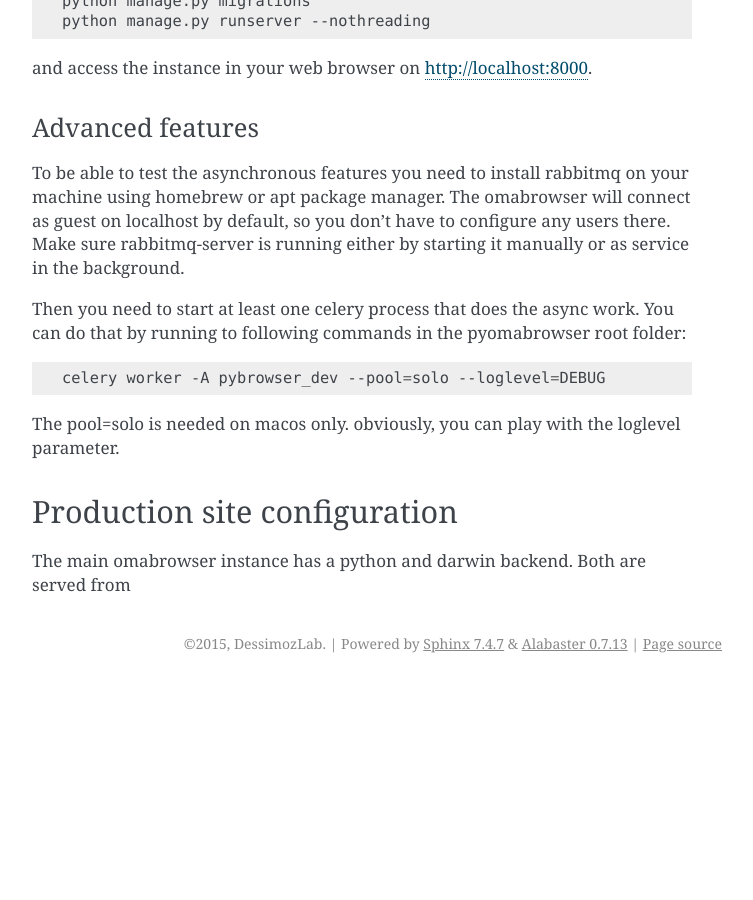
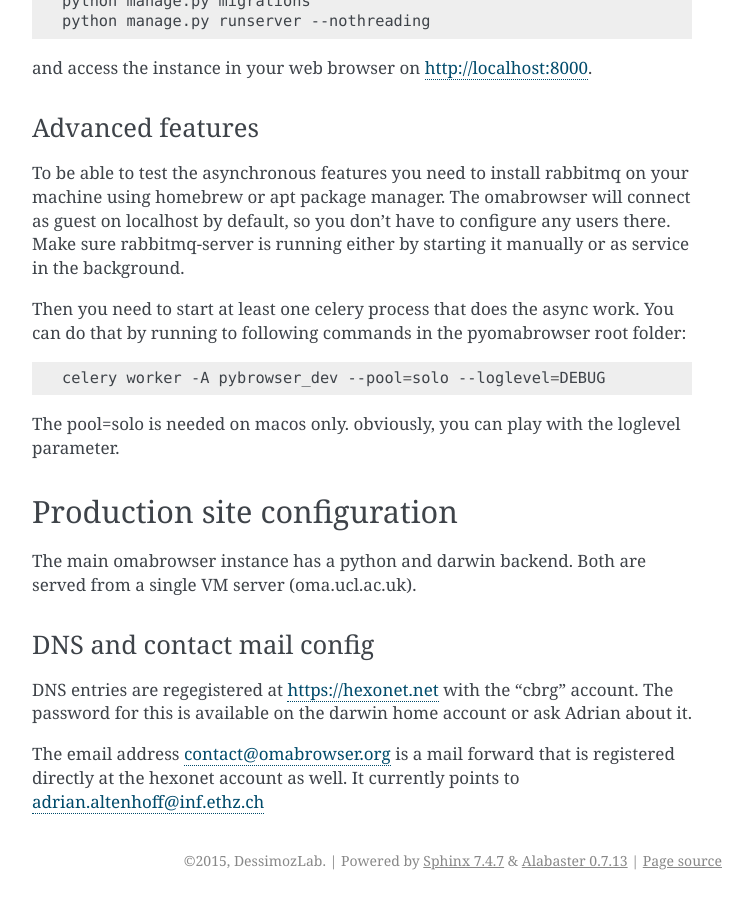
Before and after one commit to DessimozLab/pyomabrowser, a Sphinx documentation site: the page built from docs/setup.rst, in a window 1280 px wide and 900 px high, scrolled down 1093 px. Shown: the whole window, without its empty margins (388-1141 px from the left). Built offline with Sphinx 7.4.7, drawn with Linux system fonts in a browser that asks for light colours; before the commit the page ends 1776 px from its top, so only the background shows below that; some of the changed text lies outside the part shown.

Commit message:
few production info into documentation

```diff
--- a/docs/setup.rst
+++ b/docs/setup.rst
@@ -79,4 +79,15 @@ The pool=solo is needed on macos only. obviously, you can play with the loglevel
 
 Production site configuration
 -----------------------------
-The main omabrowser instance has a python and darwin backend. Both are served from
+The main omabrowser instance has a python and darwin backend. Both are served from a single
+VM server (oma.ucl.ac.uk).
+
+
+DNS and contact mail config
+###########################
+
+DNS entries are regegistered at https://hexonet.net with the "cbrg" account. The password
+for this is available on the darwin home account or ask Adrian about it.
+
+The email address contact@omabrowser.org is a mail forward that is registered directly
+at the hexonet account as well. It currently points to adrian.altenhoff@inf.ethz.ch
```
